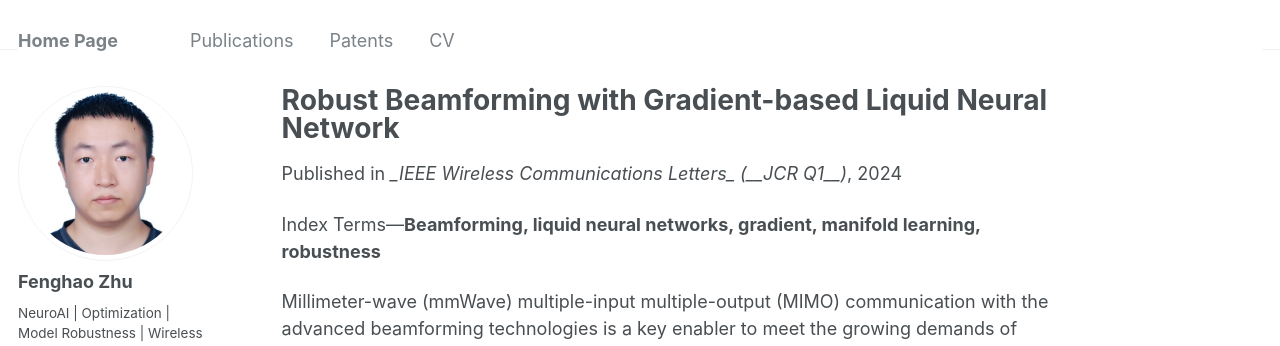
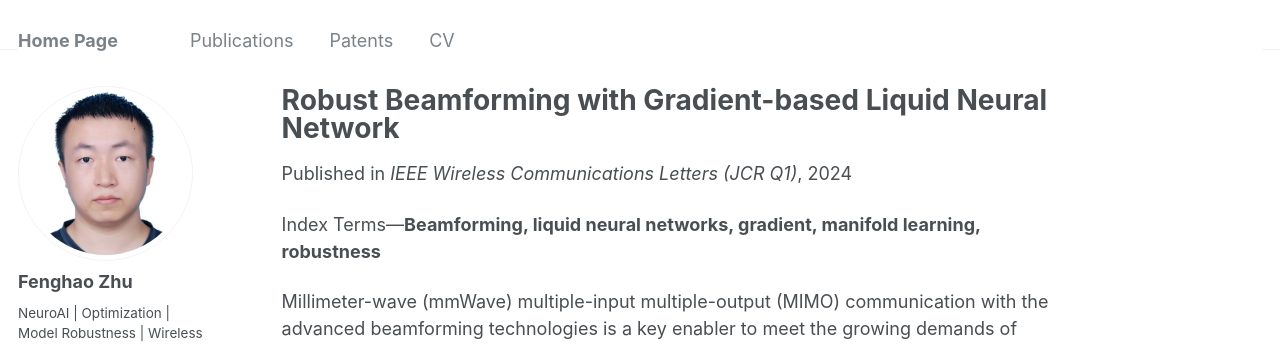
Before and after one commit to FenghaoZhu/FenghaoZhu.github.io, a Jekyll site: the page built from _publications/2024-08-01-GLNN.md, in a window 1280 px wide and 1252 px high. Shown: the top 346 px of the window. Built offline with Jekyll 4.4.1, drawn with Linux system fonts in a browser that asks for light colours; some web fonts are replaced.

```diff
--- a/_publications/2024-08-01-GLNN.md
+++ b/_publications/2024-08-01-GLNN.md
@@ -4,7 +4,7 @@ collection: publications
 permalink: /publication/GLNN
 excerpt: 'This paper proposes the gradient-based liquid neural network (GLNN) method to solve the beamforming problem in mmWave massive MIMO communications.'
 date: 2024-08-01
-venue: '_IEEE Wireless Communications Letters_ (__JCR Q1__)'
+venue: 'IEEE Wireless Communications Letters (JCR Q1)'
 paperurl: 'https://ieeexplore.ieee.org/document/10620247'
 citation: 'X. Wang et al., "Robust Beamforming With Gradient-Based Liquid Neural Network," in IEEE Wireless Communications Letters, doi: 10.1109/LWC.2024.3436576.'
 ---
```
